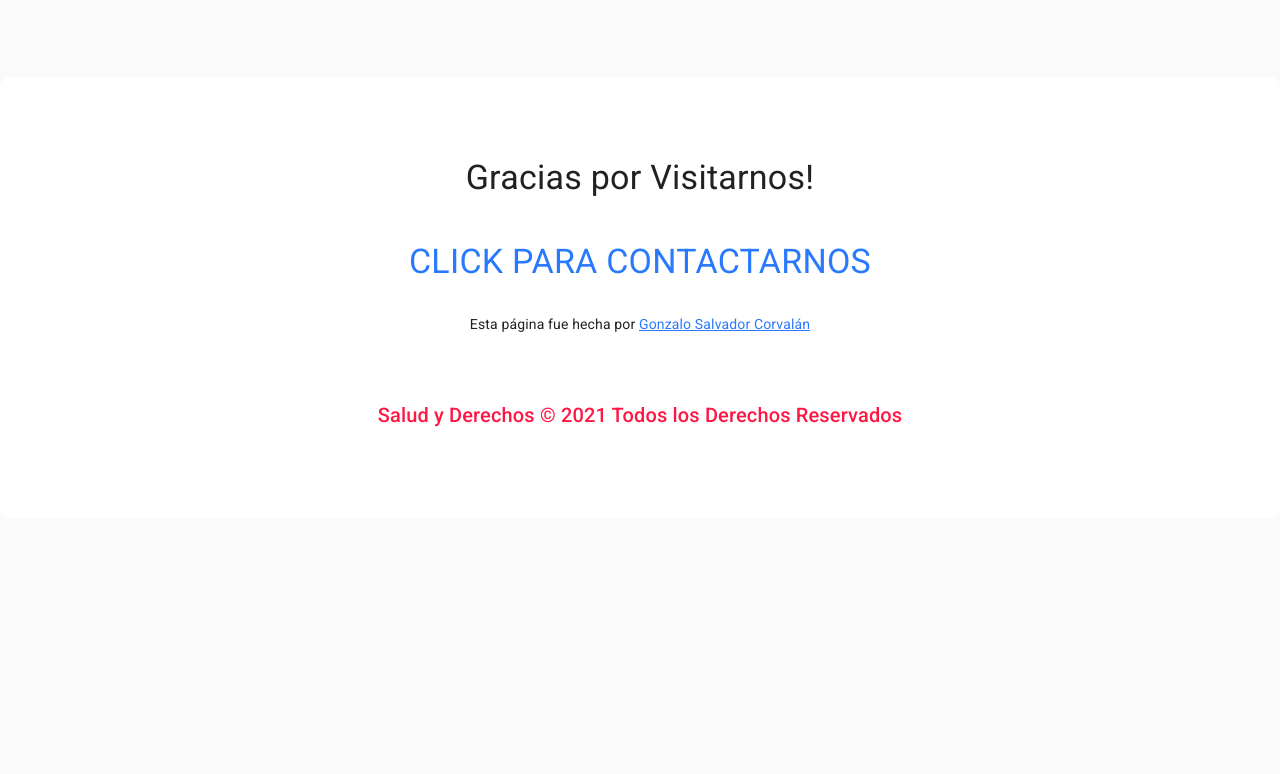
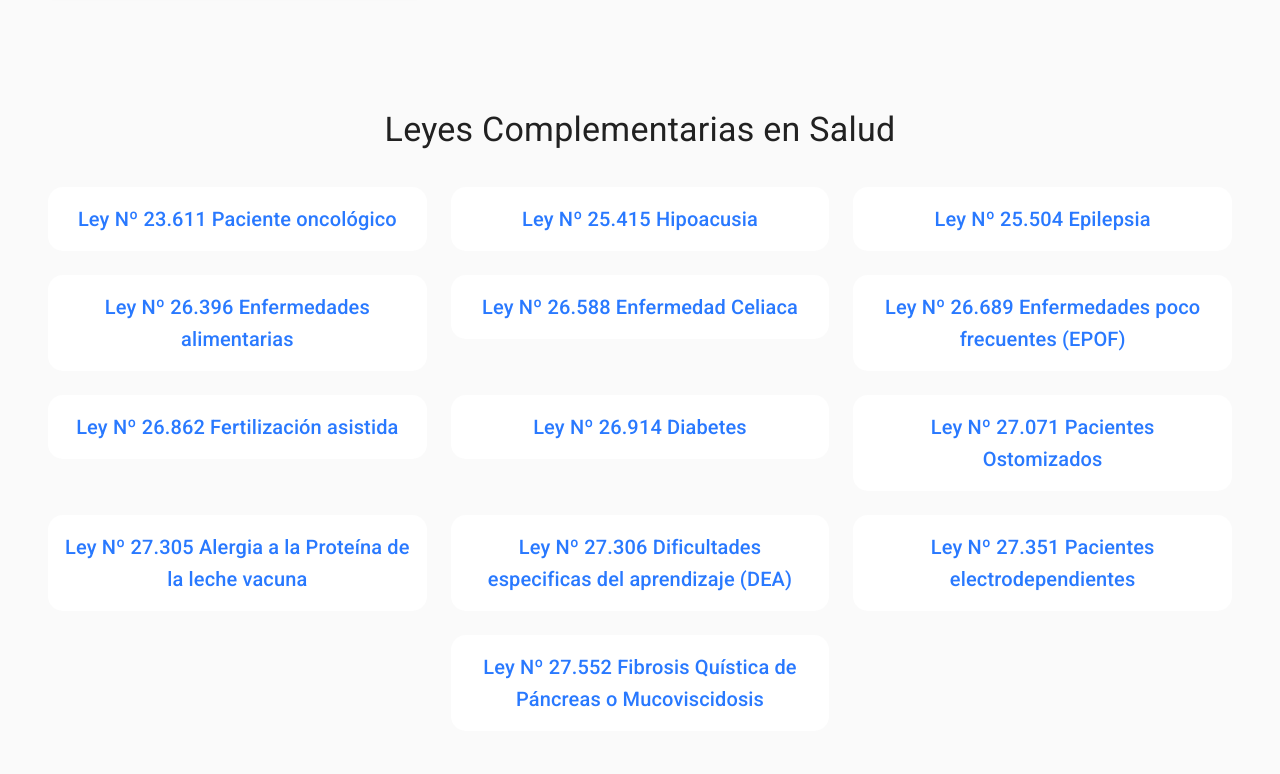
Before and after one commit to TheMrCorvy/salud-y-derechos, a React (Create React App) app: page /conocenos in a window 1280 px wide. Shown: the part 2826-3600 px from the top of the page. Before the commit the page ends 3456 px from the top, so only its background shows below. Built offline with nearby package versions, Linux system fonts and the light colour scheme.

Commit message:
added laws

```diff
--- /dev/null
+++ b/src/components/sections/LawsSection.tsx
@@ -0,0 +1,48 @@
+import { FC } from "react"
+
+import { Typography, Card, Grid } from "@material-ui/core"
+import { makeStyles, createStyles } from "@material-ui/core/styles"
+import laws from "../../static-data/laws.json"
+
+const useStyles = makeStyles(() =>
+	createStyles({
+		container: {
+			paddingTop: "5rem",
+		},
+		title: {
+			textAlign: "center",
+		},
+		card: {
+			borderRadius: 15,
+			padding: "1rem",
+			textAlign: "center",
+		},
+	})
+)
+
+const LawsSection: FC = () => {
+	const classes = useStyles()
+
+	return (
+		<>
+			<Grid container justify="space-around" spacing={3} className={classes.container}>
+				<Grid item xs={12}>
+					<Typography variant="h4" gutterBottom className={classes.title}>
+						Leyes Complementarias en Salud
+					</Typography>
+				</Grid>
+				{laws.laws.map((law: string, index: number) => (
+					<Grid item xs={12} sm={6} md={4} key={index}>
+						<Card elevation={0} className={classes.card}>
+							<Typography color="primary" variant="h6">
+								{law}
+							</Typography>
+						</Card>
+					</Grid>
+				))}
+			</Grid>
+		</>
+	)
+}
+
+export default LawsSection
--- a/src/pages/AboutPage.tsx
+++ b/src/pages/AboutPage.tsx
@@ -1,4 +1,4 @@
-import React, { Fragment, useState, useEffect } from "react"
+import { Fragment, useState, useEffect } from "react"
 import { Container, Grid, Typography } from "@material-ui/core"
 import PartnerCard from "../components/cards/PartnerCard"
 
@@ -11,6 +11,7 @@ import { studies as studiesJson } from "../static-data/studies.json"
 import StudyFormationCard from "../components/cards/StudyFormationCard"
 
 import AboutSection from "../components/sections/AboutSection"
+import LawsSection from "../components/sections/LawsSection"
 
 type Study = {
 	course_name: String
@@ -22,7 +23,7 @@ type Study = {
 const useStyles = makeStyles(() =>
 	createStyles({
 		container: {
-			paddingTop: "5rem",
+			paddingTop: "7rem",
 		},
 		title: {
 			textAlign: "center",
@@ -30,7 +31,7 @@ const useStyles = makeStyles(() =>
 		pos: {
 			marginBottom: 12,
 		},
-	}),
+	})
 )
 
 function AboutPage(): JSX.Element {
@@ -81,6 +82,9 @@ function AboutPage(): JSX.Element {
 					<Grid item xs={12}>
 						<AboutSection showLink={false} title="Amparos y otros Logros" />
 					</Grid>
+					<Grid item xs={12}>
+						<LawsSection />
+					</Grid>
 				</Grid>
 			</Container>
 		</Fragment>
--- /dev/null
+++ b/src/static-data/laws.json
@@ -0,0 +1,17 @@
+{
+	"laws": [
+		"Ley Nº 23.611 Paciente oncológico",
+		"Ley Nº 25.415 Hipoacusia",
+		"Ley Nº 25.504 Epilepsia",
+		"Ley Nº 26.396 Enfermedades alimentarias",
+		"Ley Nº 26.588 Enfermedad Celiaca",
+		"Ley Nº 26.689 Enfermedades poco frecuentes (EPOF)",
+		"Ley Nº 26.862 Fertilización asistida",
+		"Ley Nº 26.914 Diabetes",
+		"Ley Nº 27.071 Pacientes Ostomizados",
+		"Ley Nº 27.305 Alergia a la Proteína de la leche vacuna",
+		"Ley Nº 27.306 Dificultades especificas del aprendizaje (DEA)",
+		"Ley Nº 27.351 Pacientes electrodependientes",
+		"Ley Nº 27.552 Fibrosis Quística de Páncreas o Mucoviscidosis"
+	]
+}
```
Also changed, not shown: 1 other file (tests, documents, lock files or other folders).
